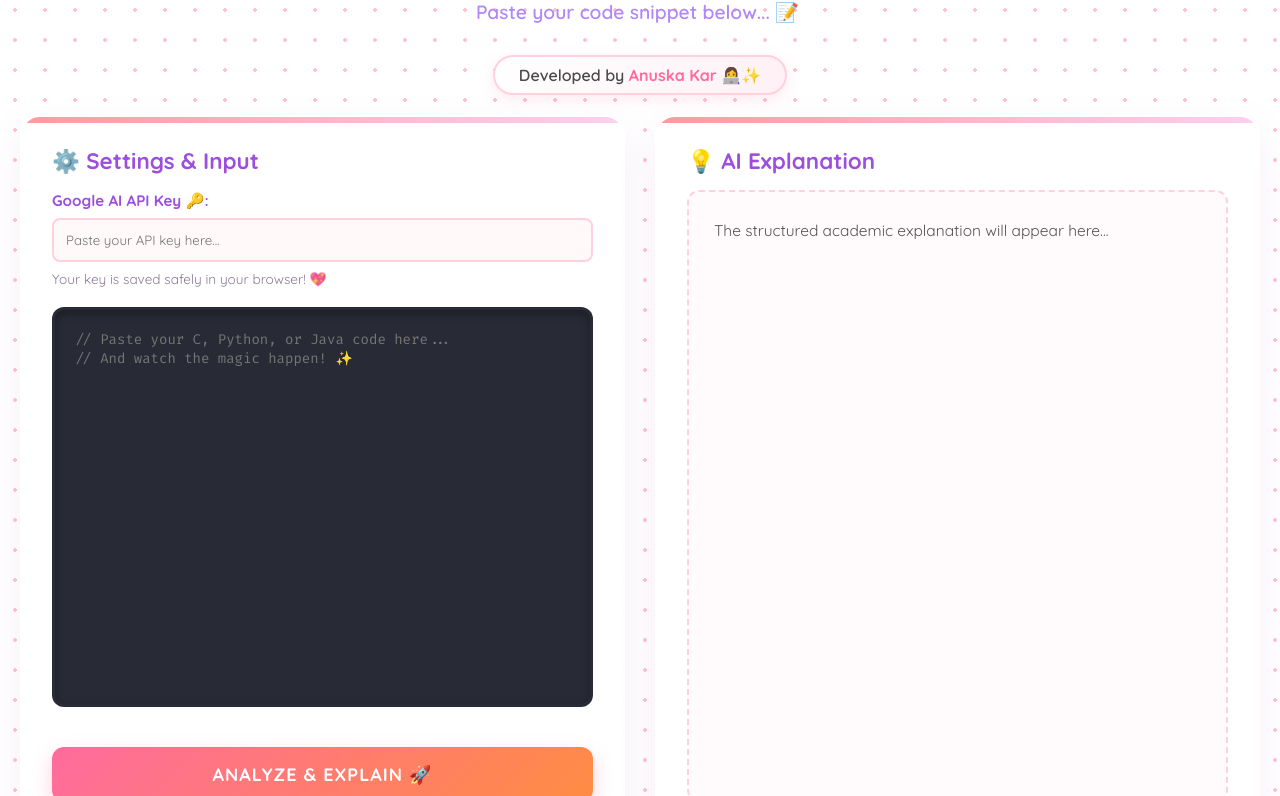
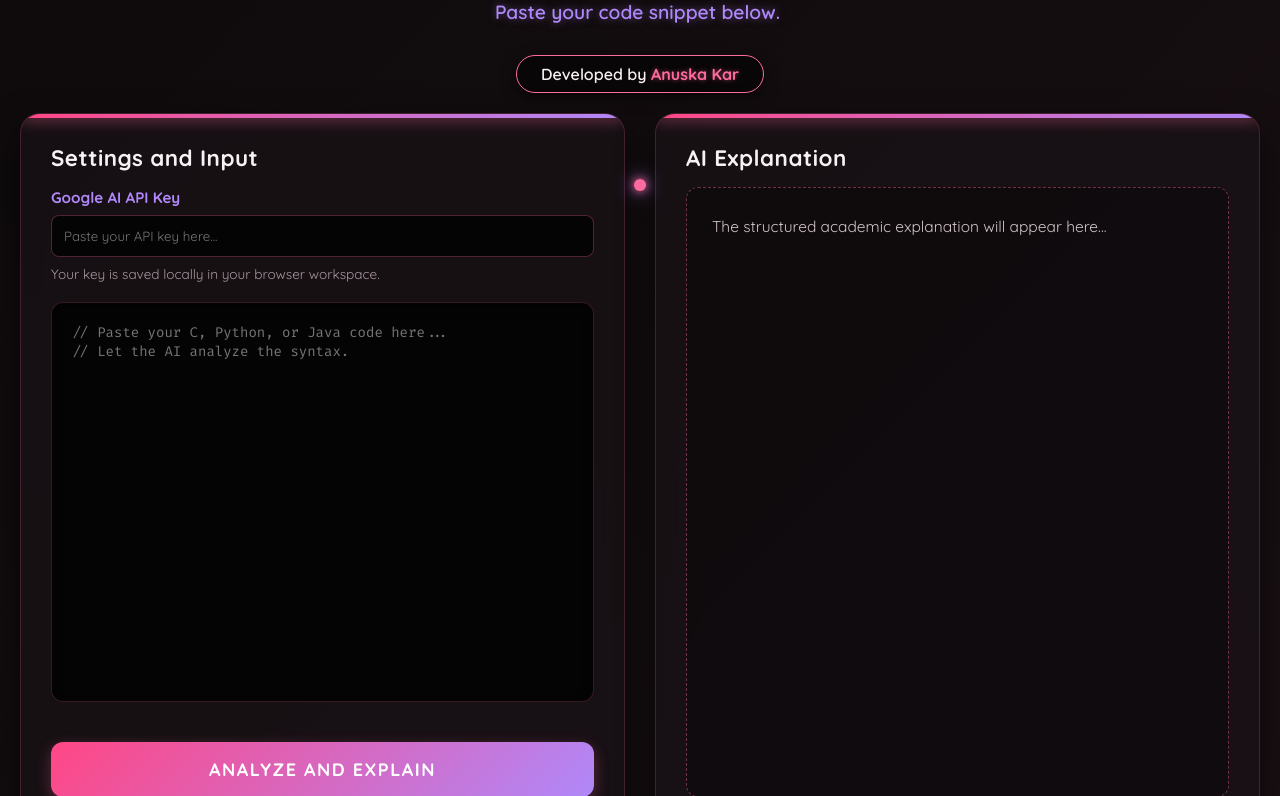
Before and after one commit to theCodePy/Code-to-Explanation-Converter, a plain HTML site: page index.html in a window 1280 px wide. Shown: the part 215-1011 px from the top of the page. Drawn offline with Linux system fonts and the light colour scheme.

Commit message:
cutest theme applied on anuska's project

```diff
--- a/index.html
+++ b/index.html
@@ -7,27 +7,23 @@
     <link rel="icon" type="image/x-icon" href="./brainwarelogo.png">
     <link href="https://fonts.googleapis.com/css2?family=Fira+Code:wght@400;500&family=Quicksand:wght@400;600;700&display=swap" rel="stylesheet">
     <style>
-        /* Cute Coding Color Palette & Variables */
+        /* Black & Pink Cute Coding Color Palette */
         :root {
-            --primary-color: #ff6b9e; /* Cute bright pink */
+            --primary-color: #ff6b9e; /* Bright glowing pink */
             --primary-hover: #ff4785;
-            --bg-gradient: linear-gradient(135deg, #ffe6ea 0%, #f0e6ff 100%); /* Pastel pink to lavender */
-            --pane-bg: rgba(255, 255, 255, 0.85); /* Glassmorphism white */
-            --text-main: #4a4a4a;
-            --text-muted: #8a7b96;
-            --border-color: #ffd1dc;
-            --code-bg: #282a36; /* Dark theme for the code editor (Dracula) */
+            --bg-gradient: linear-gradient(135deg, #0d0a0b 0%, #1a1014 100%); /* Deep dark pink-tinted black */
+            --pane-bg: rgba(25, 18, 22, 0.75); /* Dark glassmorphism */
+            --text-main: #f8f0f3; /* Very light pink-tinted white for readability */
+            --text-muted: #a998a0;
+            --border-color: #ff6b9e;
+            --code-bg: #050405; /* Pitch black for code editors */
             --code-text: #f8f8f2;
-            --accent-cyan: #8be9fd;
-            --accent-pink: #ff79c6;
+            --accent-purple: #b088f9;
         }
 
         body {
             font-family: 'Quicksand', sans-serif;
             background: var(--bg-gradient);
-            /* Cute subtle dot pattern overlay */
-            background-image: radial-gradient(#ffc2d1 2px, transparent 2px);
-            background-size: 30px 30px;
             color: var(--text-main);
             margin: 0;
             padding: 40px 20px;
@@ -35,21 +31,46 @@
             flex-direction: column;
             align-items: center;
             min-height: 100vh;
+            overflow-x: hidden;
+            cursor: default;
         }
 
-        /* Header Styling with Floating Animation */
+        /* Follow-the-Cursor Effect Styling */
+        .cursor-trail {
+            position: fixed;
+            top: 0;
+            left: 0;
+            width: 12px;
+            height: 12px;
+            background-color: var(--primary-color);
+            border-radius: 50%;
+            pointer-events: none;
+            z-index: 9999;
+            box-shadow: 0 0 10px var(--primary-color), 0 0 20px var(--accent-purple);
+            transform: translate(-50%, -50%);
+            transition: transform 0.1s;
+        }
+
+        /* Hover expansion for the cursor */
+        body.hovering .cursor-trail {
+            transform: translate(-50%, -50%) scale(2.5);
+            opacity: 0.5;
+        }
+
+        /* Header Styling */
         .header-section {
             text-align: center;
             margin-bottom: 20px;
             animation: fadeInDown 1s ease-out;
+            z-index: 10;
         }
 
         .header-section img {
             width: 90px;
             height: auto;
             margin-bottom: 15px;
-            filter: drop-shadow(0 8px 12px rgba(255, 107, 158, 0.3));
-            animation: float 3s ease-in-out infinite; /* Floating effect */
+            filter: drop-shadow(0 0 15px rgba(255, 107, 158, 0.6));
+            animation: float 3s ease-in-out infinite;
         }
 
         h1 {
@@ -57,20 +78,21 @@
             margin: 0 0 10px 0;
             font-weight: 700;
             font-size: 2.8rem;
-            text-shadow: 2px 2px 0px #fff, 4px 4px 0px rgba(255, 107, 158, 0.2);
+            text-shadow: 0 0 10px rgba(255, 107, 158, 0.4), 0 0 20px rgba(255, 107, 158, 0.2);
+            letter-spacing: -1px;
         }
 
-        /* Typewriter Subtitle Container */
         .subtitle-container {
             font-size: 1.2rem;
             color: var(--text-muted);
             margin-bottom: 25px;
             font-weight: 600;
-            height: 30px; /* Keeps layout stable during typing */
+            height: 30px;
         }
 
         .typewriter-text {
-            color: #b088f9; /* Pastel purple */
+            color: var(--accent-purple);
+            text-shadow: 0 0 8px rgba(176, 136, 249, 0.5);
         }
 
         .cursor {
@@ -84,22 +106,24 @@
         /* Custom Badge */
         .credit-badge {
             display: inline-block;
-            background: linear-gradient(120deg, #fff, #fff0f5);
+            background: rgba(0, 0, 0, 0.5);
             padding: 8px 24px;
             border-radius: 50px;
             font-size: 1rem;
             font-weight: 600;
-            box-shadow: 0 4px 15px rgba(255, 107, 158, 0.15);
-            border: 2px solid var(--border-color);
-            transition: transform 0.3s cubic-bezier(0.175, 0.885, 0.32, 1.275);
+            box-shadow: 0 4px 15px rgba(0, 0, 0, 0.5);
+            border: 1px solid var(--border-color);
+            transition: transform 0.3s cubic-bezier(0.175, 0.885, 0.32, 1.275), box-shadow 0.3s;
         }
 
         .credit-badge:hover {
-            transform: scale(1.1) rotate(-2deg);
+            transform: scale(1.05) rotate(-1deg);
+            box-shadow: 0 0 20px rgba(255, 107, 158, 0.4);
         }
 
         .credit-badge b {
             color: var(--primary-color);
+            text-shadow: 0 0 5px rgba(255, 107, 158, 0.5);
         }
 
         /* Layout */
@@ -109,86 +133,89 @@
             max-width: 1300px;
             gap: 30px;
             animation: fadeInUp 1s ease-out;
+            z-index: 10;
         }
 
-        /* Glassmorphism Panels */
+        /* Dark Glassmorphism Panels */
         .pane {
             flex: 1;
             background: var(--pane-bg);
-            backdrop-filter: blur(10px);
+            backdrop-filter: blur(12px);
             padding: 30px;
             border-radius: 20px;
-            box-shadow: 0 15px 35px rgba(200, 150, 200, 0.15);
+            box-shadow: 0 15px 35px rgba(0, 0, 0, 0.6);
             display: flex;
             flex-direction: column;
-            border: 2px solid rgba(255, 255, 255, 0.6);
+            border: 1px solid rgba(255, 107, 158, 0.2);
             position: relative;
             overflow: hidden;
-            transition: transform 0.3s ease, box-shadow 0.3s ease;
+            transition: transform 0.3s ease, border-color 0.3s ease;
         }
 
         .pane:hover {
             transform: translateY(-5px);
-            box-shadow: 0 20px 40px rgba(255, 107, 158, 0.2);
+            border-color: rgba(255, 107, 158, 0.6);
         }
 
-        /* Cute Top Border Accent */
         .pane::before {
             content: '';
             position: absolute;
-            top: 0; left: 0; width: 100%; height: 6px;
-            background: linear-gradient(90deg, #ff9a9e 0%, #fecfef 99%, #fecfef 100%);
+            top: 0; left: 0; width: 100%; height: 4px;
+            background: linear-gradient(90deg, var(--primary-hover) 0%, var(--accent-purple) 100%);
+            box-shadow: 0 0 15px var(--primary-color);
         }
 
         h3 {
             margin-top: 0;
             margin-bottom: 15px;
-            color: #9d4edd; /* Deep purple */
+            color: var(--text-main);
             font-size: 1.4rem;
             font-weight: 700;
+            letter-spacing: 0.5px;
         }
 
-        /* Input Code Area (Dark Coding Theme) */
+        /* Input Code Area */
         textarea {
             width: 100%;
             height: 400px;
             padding: 20px;
             background-color: var(--code-bg);
             color: var(--code-text);
-            border: 3px solid transparent;
+            border: 1px solid rgba(255, 107, 158, 0.2);
             border-radius: 12px;
             font-family: 'Fira Code', 'Courier New', monospace;
             font-size: 14px;
             resize: none;
             box-sizing: border-box;
             transition: all 0.3s ease;
-            box-shadow: inset 0 4px 10px rgba(0,0,0,0.3);
+            box-shadow: inset 0 4px 10px rgba(0,0,0,0.5);
         }
 
         textarea:focus {
             outline: none;
             border-color: var(--primary-color);
-            box-shadow: 0 0 15px rgba(255, 107, 158, 0.3);
+            box-shadow: 0 0 15px rgba(255, 107, 158, 0.2), inset 0 4px 10px rgba(0,0,0,0.5);
         }
 
-        /* Fun Input Field */
+        /* Dark Input Field */
         input[type="password"] {
             font-family: 'Quicksand', sans-serif;
-            background-color: #fff9fa;
-            border: 2px solid var(--border-color) !important;
+            background-color: var(--code-bg);
+            color: var(--text-main);
+            border: 1px solid rgba(255, 107, 158, 0.3) !important;
             transition: all 0.3s;
         }
         input[type="password"]:focus {
             outline: none;
-            border-color: #b088f9 !important;
-            box-shadow: 0 0 10px rgba(176, 136, 249, 0.3);
+            border-color: var(--accent-purple) !important;
+            box-shadow: 0 0 10px rgba(176, 136, 249, 0.4);
         }
 
-        /* Bouncy Primary Action Button */
+        /* Glowing Action Button */
         button {
             margin-top: 20px;
             padding: 16px 30px;
-            background: linear-gradient(135deg, var(--primary-color) 0%, #ff8c42 100%);
+            background: linear-gradient(135deg, var(--primary-hover) 0%, var(--accent-purple) 100%);
             color: white;
             border: none;
             border-radius: 12px;
@@ -196,21 +223,20 @@
             font-size: 18px;
             font-weight: 700;
             cursor: pointer;
-            transition: all 0.3s cubic-bezier(0.175, 0.885, 0.32, 1.275); /* Bouncy transition */
+            transition: all 0.3s cubic-bezier(0.175, 0.885, 0.32, 1.275);
             width: 100%;
-            box-shadow: 0 8px 20px rgba(255, 107, 158, 0.3);
+            box-shadow: 0 5px 15px rgba(255, 107, 158, 0.3);
             text-transform: uppercase;
-            letter-spacing: 1px;
+            letter-spacing: 1.5px;
         }
 
         button:hover {
-            transform: scale(1.03) translateY(-2px);
-            box-shadow: 0 12px 25px rgba(255, 107, 158, 0.4);
-            background: linear-gradient(135deg, #ff8c42 0%, var(--primary-color) 100%);
+            transform: scale(1.02) translateY(-2px);
+            box-shadow: 0 10px 25px rgba(255, 107, 158, 0.5);
         }
 
         button:active {
-            transform: scale(0.95);
+            transform: scale(0.97);
         }
 
         /* Output Area */
@@ -221,23 +247,24 @@
             white-space: pre-wrap;
             line-height: 1.7;
             font-size: 15.5px;
-            background-color: #fffafb;
-            color: #555;
+            background-color: rgba(0, 0, 0, 0.3);
+            color: #d1c4c9;
             padding: 25px;
             border-radius: 12px;
-            border: 2px dashed var(--border-color);
+            border: 1px dashed rgba(255, 107, 158, 0.4);
         }
 
         /* Formatted Output Elements generated by JS */
-        #output strong { color: var(--primary-hover); font-weight: 700; }
+        #output strong { color: var(--primary-color); font-weight: 700; text-shadow: 0 0 5px rgba(255, 107, 158, 0.3); }
         #output code.inline-code {
-            background: #f0e6ff;
+            background: rgba(176, 136, 249, 0.15);
             padding: 3px 8px;
             border-radius: 6px;
             font-family: 'Fira Code', monospace;
-            color: #9d4edd;
+            color: var(--accent-purple);
             font-size: 0.9em;
             font-weight: 600;
+            border: 1px solid rgba(176, 136, 249, 0.3);
         }
         #output .code-block {
             background: var(--code-bg);
@@ -247,13 +274,14 @@
             font-family: 'Fira Code', monospace;
             overflow-x: auto;
             margin: 10px 0;
-            border-left: 4px solid var(--accent-pink);
+            border-left: 4px solid var(--primary-color);
+            box-shadow: inset 0 2px 8px rgba(0,0,0,0.5);
         }
 
-        /* Custom Scrollbar */
-        ::-webkit-scrollbar { width: 10px; height: 10px; }
-        ::-webkit-scrollbar-track { background: rgba(255,255,255,0.5); border-radius: 10px; }
-        ::-webkit-scrollbar-thumb { background: #ffb6c1; border-radius: 10px; }
+        /* Custom Scrollbar for Dark Theme */
+        ::-webkit-scrollbar { width: 8px; height: 8px; }
+        ::-webkit-scrollbar-track { background: rgba(0, 0, 0, 0.3); border-radius: 10px; }
+        ::-webkit-scrollbar-thumb { background: rgba(255, 107, 158, 0.5); border-radius: 10px; }
         ::-webkit-scrollbar-thumb:hover { background: var(--primary-color); }
 
         /* Loading Animation */
@@ -264,6 +292,7 @@
             text-align: center;
             margin-top: 15px;
             animation: pulse 1s infinite alternate;
+            text-shadow: 0 0 8px rgba(255, 107, 158, 0.5);
         }
 
         /* Animations */
@@ -295,61 +324,98 @@
 
         /* Mobile Responsiveness */
         @media (max-width: 768px) {
-            body { padding: 20px 15px; background-size: 20px 20px; }
+            body { padding: 20px 15px; }
             .container { flex-direction: column; gap: 20px; }
             h1 { font-size: 2rem; }
             .subtitle-container { font-size: 1rem; }
             textarea, #output { height: 300px; }
+            .cursor-trail { display: none; } /* Hide custom cursor on touch devices */
         }
     </style>
 </head>
 <body>
 
+    <!-- Follow The Cursor Element -->
+    <div class="cursor-trail" id="cursorTrail"></div>
+
     <div class="header-section">
         <img src="./brainwarelogo.png" alt="Brainware University Logo">
         <h1>Code-to-Explanation Converter</h1>
 
+        <!-- Animated Typewriter Subtitle -->
         <div class="subtitle-container">
             <span class="typewriter-text" id="typewriter"></span><span class="cursor"></span>
         </div>
 
         <div class="credit-badge">
-            Developed by <b>Anuska Kar</b> 👩‍💻✨
+            Developed by <b>Anuska Kar</b>
         </div>
     </div>
 
     <div class="container">
         <div class="pane">
-            <h3>⚙️ Settings & Input</h3>
+            <h3>Settings and Input</h3>
             <div style="margin-bottom: 20px;">
-                <label for="apiKeyInput" style="font-size: 0.95rem; font-weight: 700; color: #9d4edd;">Google AI API Key 🔑:</label>
+                <label for="apiKeyInput" style="font-size: 0.95rem; font-weight: 700; color: var(--accent-purple);">Google AI API Key</label>
                 <input type="password" id="apiKeyInput" placeholder="Paste your API key here..."
                        style="width: 100%; padding: 12px; margin-top: 8px; border: 2px solid #ccc; border-radius: 8px; box-sizing: border-box;">
-                <div style="font-size: 0.85rem; color: var(--text-muted); margin-top: 8px;">Your key is saved safely in your browser! 💖</div>
+                <div style="font-size: 0.85rem; color: var(--text-muted); margin-top: 8px;">Your key is saved locally in your browser workspace.</div>
             </div>
-            <textarea id="codeInput" placeholder="// Paste your C, Python, or Java code here...&#10;// And watch the magic happen! ✨"></textarea><br>
-            <button onclick="generateExplanation()">Analyze & Explain 🚀</button>
-            <div id="loadingIndicator" class="loading">Reading your code... Please wait! 🎀</div>
+            <textarea id="codeInput" placeholder="// Paste your C, Python, or Java code here...&#10;// Let the AI analyze the syntax."></textarea><br>
+            <button onclick="generateExplanation()" id="actionBtn">Analyze and Explain</button>
+            <div id="loadingIndicator" class="loading">Reading your code... Please wait.</div>
         </div>
 
         <div class="pane">
-            <h3>💡 AI Explanation</h3>
+            <h3>AI Explanation</h3>
             <div id="output">The structured academic explanation will appear here...</div>
         </div>
     </div>
 
-    <div style="text-align: center; margin-top: 40px; padding-top: 20px; border-top: 2px dashed #ffd1dc; color: var(--text-muted); font-size: 0.95rem; width: 100%; max-width: 1200px; font-weight: 600;">
-        <p style="margin: 5px 0;">This tool was developed under the guidance of <b style="color: #9d4edd;">Mr. Samudranil Maity</b>, Assistant Professor.</p>
-        <p style="margin: 5px 0;">Department of Cyber Science & Technology, <b style="color: #ff6b9e;">Brainware University</b>.</p>
+    <!-- Footer Section -->
+    <div style="text-align: center; margin-top: 40px; padding-top: 20px; border-top: 1px solid rgba(255, 107, 158, 0.2); color: var(--text-muted); font-size: 0.95rem; width: 100%; max-width: 1200px; font-weight: 600; z-index: 10;">
+        <p style="margin: 5px 0;">This tool was developed under the guidance of <b style="color: var(--accent-purple);">Mr. Samudranil Maity</b>, Assistant Professor.</p>
+        <p style="margin: 5px 0;">Department of Cyber Science & Technology, <b style="color: var(--primary-color);">Brainware University</b>.</p>
     </div>
 
     <script>
+        // --- CUSTOM CURSOR TRAIL LOGIC ---
+        const cursorTrail = document.getElementById('cursorTrail');
+        let mouseX = window.innerWidth / 2;
+        let mouseY = window.innerHeight / 2;
+        let trailX = window.innerWidth / 2;
+        let trailY = window.innerHeight / 2;
+
+        document.addEventListener('mousemove', (e) => {
+            mouseX = e.clientX;
+            mouseY = e.clientY;
+        });
+
+        // Add class when hovering over interactive elements to expand the cursor
+        const interactables = document.querySelectorAll('button, input, textarea');
+        interactables.forEach(el => {
+            el.addEventListener('mouseenter', () => document.body.classList.add('hovering'));
+            el.addEventListener('mouseleave', () => document.body.classList.remove('hovering'));
+        });
+
+        function animateCursor() {
+            // Smooth easing math for the trailing effect
+            trailX += (mouseX - trailX) * 0.2;
+            trailY += (mouseY - trailY) * 0.2;
+
+            cursorTrail.style.left = trailX + 'px';
+            cursorTrail.style.top = trailY + 'px';
+
+            requestAnimationFrame(animateCursor);
+        }
+        animateCursor();
+
         // --- TYPEWRITER ANIMATION LOGIC ---
         const phrases = [
-            "Paste your code snippet below... 📝",
-            "Let AI explain the logic step-by-step! 🧠",
-            "Understand complex syntax easily... 🌸",
-            "Your personal coding tutor is ready! 👩‍💻✨"
+            "Paste your code snippet below.",
+            "Let AI explain the logic step-by-step.",
+            "Understand complex syntax easily.",
+            "Your interactive coding tutor is ready."
         ];
 
         let currentPhraseIndex = 0;
@@ -364,34 +430,29 @@
             if (isDeleting) {
                 displayElement.textContent = currentPhrase.substring(0, currentCharIndex - 1);
                 currentCharIndex--;
-                typingSpeed = 50; // Deleting is faster
+                typingSpeed = 40;
             } else {
                 displayElement.textContent = currentPhrase.substring(0, currentCharIndex + 1);
                 currentCharIndex++;
-                typingSpeed = 100; // Normal typing speed
+                typingSpeed = 90;
             }
 
-            // If finished typing the phrase
             if (!isDeleting && currentCharIndex === currentPhrase.length) {
                 isDeleting = true;
-                typingSpeed = 2000; // Pause before deleting
+                typingSpeed = 2500;
             }
-            // If finished deleting the phrase
             else if (isDeleting && currentCharIndex === 0) {
                 isDeleting = false;
                 currentPhraseIndex = (currentPhraseIndex + 1) % phrases.length;
-                typingSpeed = 500; // Pause before typing next phrase
+                typingSpeed = 500;
             }
 
             setTimeout(typeWriterEffect, typingSpeed);
         }
 
-        // Run this when the page loads
+        // Initialize App
         window.onload = () => {
-            // Start the typewriter animation
             typeWriterEffect();
-
-            // Check if they already entered a key
             const savedKey = localStorage.getItem('geminiApiKey');
             if (savedKey) {
                 document.getElementById('apiKeyInput').value = savedKey;
@@ -415,11 +476,11 @@
             const loadingDiv = document.getElementById('loadingIndicator');
 
             if (!API_KEY) {
-                alert("Please enter your Google API Key first! 🔑");
+                alert("Please enter your Google API Key first.");
                 return;
             }
             if (!code.trim()) {
-                alert("Please paste some code first! 📝");
+                alert("Please paste some code first.");
                 return;
             }
 
@@ -428,7 +489,7 @@
             outputDiv.innerHTML = "";
             loadingDiv.style.display = "block";
 
-            const systemPrompt = "You are a strict but friendly computer science professor. Analyze the following code. 1. Identify the language. 2. Explain the overall logic step-by-step for a beginner. 3. Point out any complex syntax (like pointers or specific libraries). Keep the output clean, easy to read, and encouraging. Here is the code:\n\n";
+            const systemPrompt = "You are a strict but helpful computer science professor. Analyze the following code. 1. Identify the language. 2. Explain the overall logic step-by-step for a beginner. 3. Point out any complex syntax (like pointers or specific libraries). Keep the output clean, highly structured, and easy to read without using emojis. Here is the code:\n\n";
 
             try {
                 const response = await fetch(`https://generativelanguage.googleapis.com/v1beta/models/gemini-2.5-flash:generateContent?key=${API_KEY}`, {
@@ -449,7 +510,7 @@
                 outputDiv.innerHTML = formatMarkdown(rawExplanation);
 
             } catch (error) {
-                outputDiv.innerHTML = `<span style="color:red; font-weight:bold;">Oops! Error connecting to the AI: ${error.message}</span>`;
+                outputDiv.innerHTML = `<span style="color:var(--primary-color); font-weight:bold;">Error connecting to the AI: ${error.message}</span>`;
             } finally {
                 loadingDiv.style.display = "none";
             }
```
